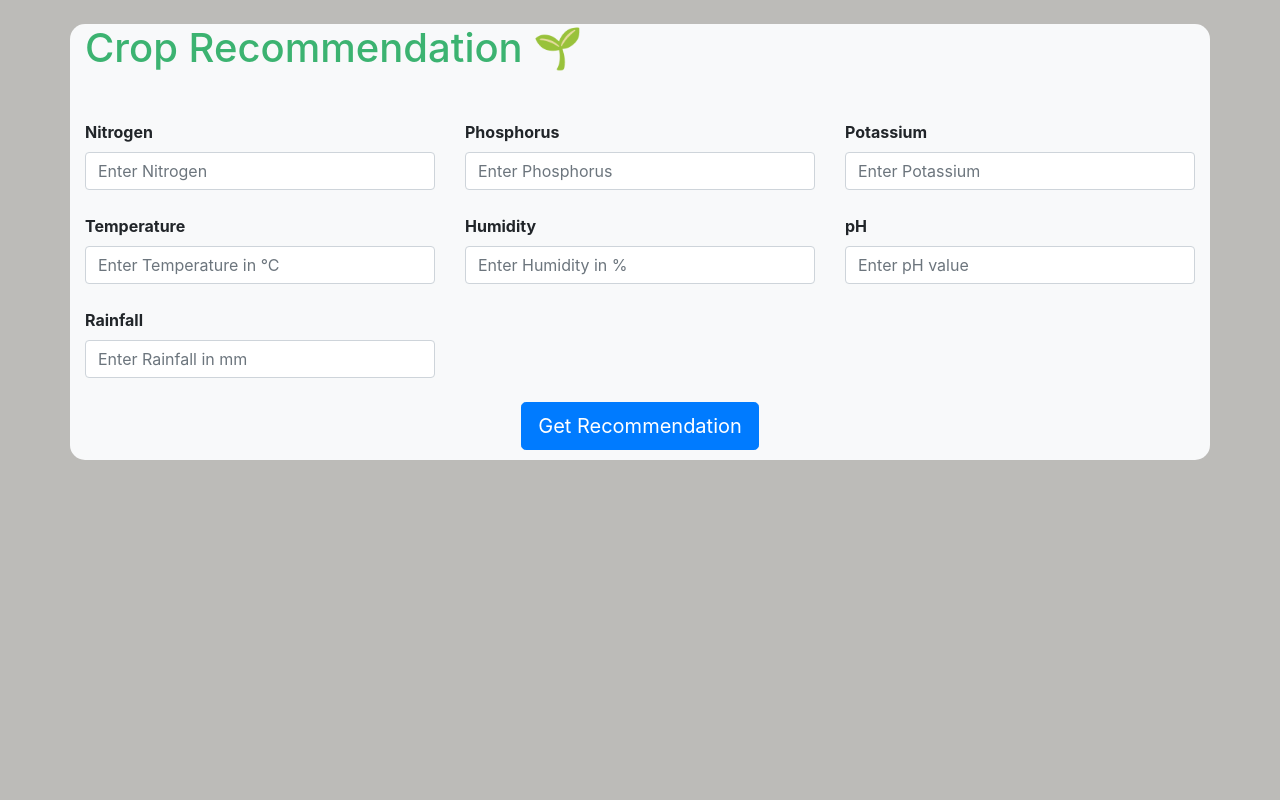
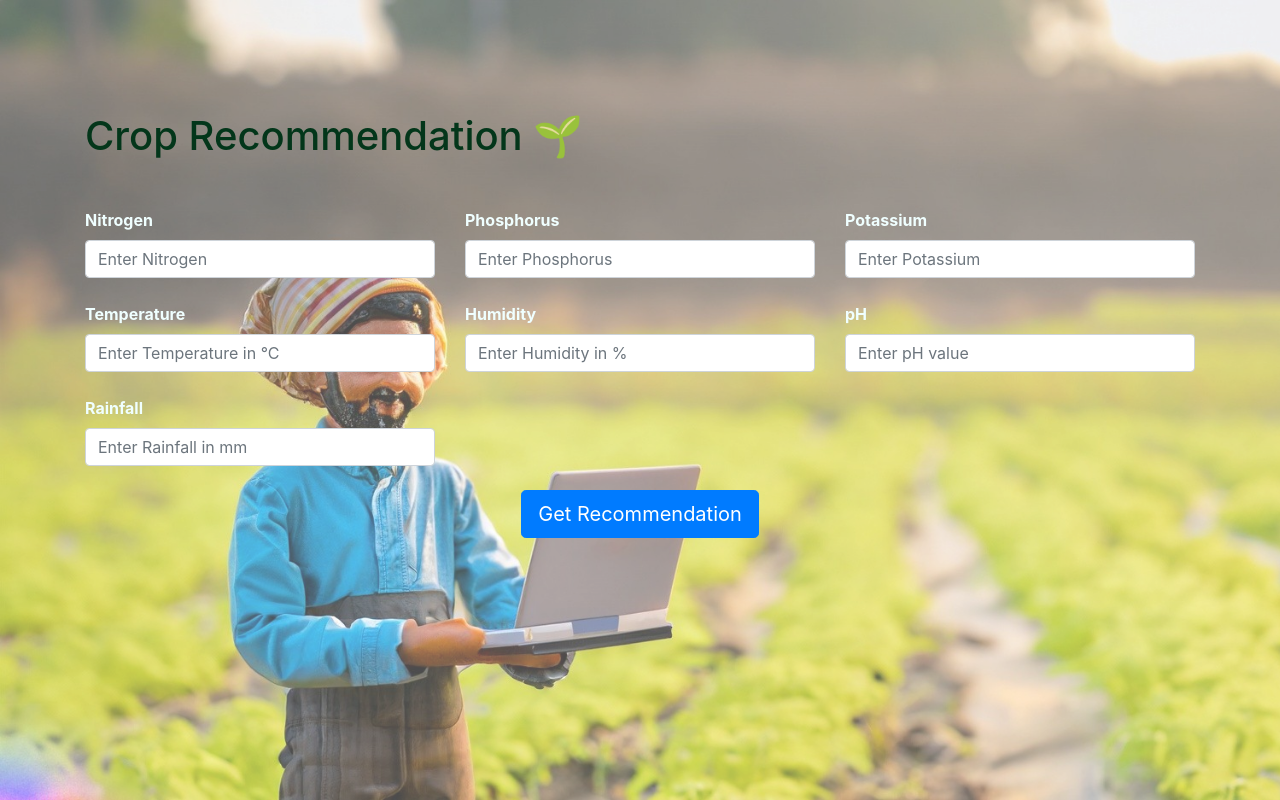
Before and after one commit to vishant007/Crops-Recommendation-System-ML-AI, a Flask app: page / in a window 1280 px wide. Run offline with Flask 3, Linux system fonts and the light colour scheme; parts of the project's set-up code (start-up, migrations or seed data) failed here and were passed over; some libraries are stand-ins or nearby versions.

Commit message:
updated-styling

```diff
--- a/templates/index.html
+++ b/templates/index.html
@@ -13,8 +13,27 @@
 		<script src="https://maxcdn.bootstrapcdn.com/bootstrap/4.5.2/js/bootstrap.min.js"></script>
 		<style>
 			h1 {
-				color: mediumseagreen;
+				color: rgb(3, 54, 26);
 				text-align: left;
+			}
+			body {
+				position: relative;
+				color: azure;
+			}
+			body::before {
+				content: '';
+				position: fixed;
+				top: 0;
+				left: 0;
+				width: 100%;
+				height: 100%;
+				background-image: url('./static/cover.jpg');
+				background-repeat: no-repeat;
+				background-size: cover;
+				background-attachment: fixed;
+				opacity: 0.7; /* Set the desired opacity value */
+				z-index: -1;
+				color: azure;
 			}
 
 			.warning {
@@ -25,18 +44,19 @@
 			.card {
 				margin-left: 410px;
 				margin-top: 20px;
-				color: white;
+				background: transparent;
 			}
 			.container {
 				font-weight: bold;
 				padding-bottom: 10px;
 				border-radius: 15px;
+				margin-top: 7rem;
 			}
 		</style>
 	</head>
-	<body style="background: #bcbbb8">
+	<body>
 		<!--===============================================================================-->
-		<div class="container my-4 mt-4 bg-light">
+		<div class="container">
 			<h1>Crop Recommendation <span class="text-success">🌱</span></h1>
 
 			<form method="POST" action="{{ url_for('predict') }}" class="mt-5">
```
Also changed, not shown: static/cover.jpg (added), static/cover.png (deleted), 1 other file.
